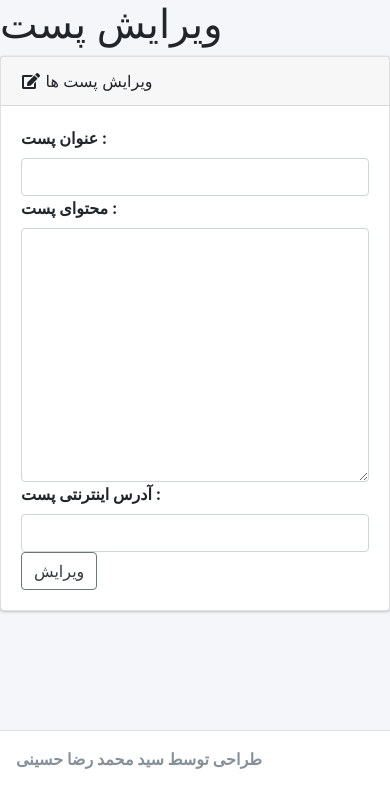
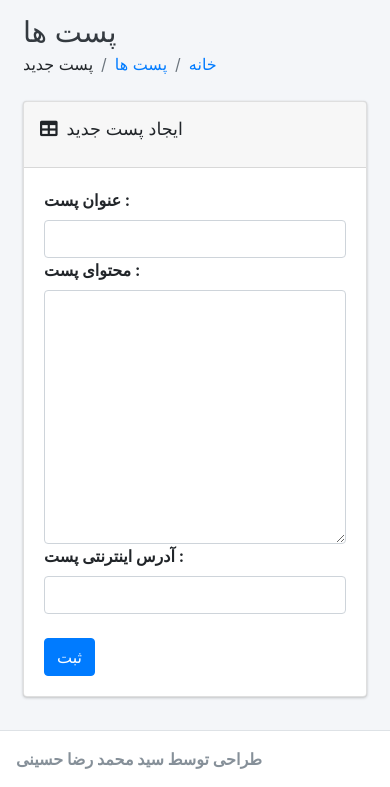
Before and after one commit to smrha/django-cms, a Django app: page /manage/post/new/ in a window 390 px wide. Shown: the part 57-844 px from the top of the page. Run offline with Django 3.2, Linux system fonts and the light colour scheme; some libraries are stand-ins or nearby versions.

Commit message:
add create post view

```diff
--- a/blog/templates/dashboard/example.html
+++ b/blog/templates/dashboard/example.html
@@ -7,6 +7,7 @@
 {% endblock %}
 
 {% block content %}
+
     <div class="content-header">
       <div class="container-fluid">
         <div class="row mb-2">
@@ -15,8 +16,8 @@
           </div>
           <div class="col-sm-6">
             <ol class="breadcrumb float-sm-right">
+              <li class="breadcrumb-item"><a href="#">page name</a></li>
               <li class="breadcrumb-item"><a href="#">page parent</a></li>
-              <li class="breadcrumb-item active">page name</li>
             </ol>
           </div>
         </div>
--- a/blog/templates/dashboard/index.html
+++ b/blog/templates/dashboard/index.html
@@ -15,8 +15,8 @@
           </div>
           <div class="col-sm-6">
             <ol class="breadcrumb float-sm-right">
+              <li class="breadcrumb-item"><a href="#">page name</a></li>
               <li class="breadcrumb-item"><a href="#">page parent</a></li>
-              <li class="breadcrumb-item active">page name</li>
             </ol>
           </div>
         </div>
--- a/blog/templates/dashboard/post-new.html
+++ b/blog/templates/dashboard/post-new.html
@@ -1,50 +1,60 @@
 {% extends 'dashboard/base/main.html' %}
 
+{% block title %}Dashboard{% endblock %}
+
+{% block style %}
+
+{% endblock %}
+
 {% block content %}
+
+    <div class="content-header">
+      <div class="container-fluid">
+        <div class="row mb-2">
+          <div class="col-sm-6">
+            <h1 class="m-0 text-dark">پست ها</h1>
+          </div>
+          <div class="col-sm-6">
+            <ol class="breadcrumb float-sm-right">
+              <li class="breadcrumb-item">پست جدید</li>
+              <li class="breadcrumb-item"><a href="{% url 'post_list' %}">پست ها</a></li>
+              <li class="breadcrumb-item"><a href="{% url 'index' %}">خانه</a></li>
+            </ol>
+          </div>
+        </div>
+      </div>
+    </div>
+
+    <section class="content">
+      <div class="container-fluid">
         <div class="row">
-                <div class="col-lg-12">
-                    <h1 class="page-header"> ویرایش پست</h1>
+          <section class="col-lg-8 connectedSortable">
+            <div class="card">
+              <div class="card-header d-flex p-0">
+                <h3 class="card-title p-3">
+                  <i class="fas fa-table mr-1"></i>
+                  ایجاد پست جدید
+                </h3>
               </div>
-                <!-- /.col-xll-12 -->
-            </div>
-            <!-- /.row -->
-            <div class="row">
-                <div class="col-lg-12">
-                    <div class="card">
-                        <div class="card-header">
-                            <i class="fa fa-edit fa-fw"></i> ویرایش پست ها
-                        </div>
-                        <!-- /.card-header -->
               <div class="card-body">
-                            <div class="row">
-                                <div class="col-xl-6">
+                <div class="tab-content p-0">
                   <form role="form" method="POST">
                     {% csrf_token %}
 
                     {{ form}}
-                                        <!-- <div class="form-group">
-                                            <label>عنوان پست :</label>
-                                            {{ form.title }}
-                                        </div>
-                                        <div class="form-group">
-                                            <label>محتوای پست :</label>
-                                            {{ form.content }}
-                                        </div>
-                                        <div class="form-group">
-                                            <label>آدرس اینترنتی :</label>
-                                            {{ form.slug }}
-                                        </div> -->
-                                        <button type="submit" class="btn btn-outline-secondary bg-white text-dark">
-                                            ویرایش
+
+                    <br>
+                    <button type="submit" class="btn btn-primary">
+                        ثبت
                     </button>
                 </form>
                 </div>
               </div>
             </div>
-                        <!-- /.card-body -->
+          </section>
         </div>
       </div>
-            </div>
+    </section>
 {% endblock %}
 
 {% block script %}
```
Also changed, not shown: blog/templates/dashboard/post-list.html (+7 -2 lines). Lines whose indentation alone changed are shown as unchanged.
